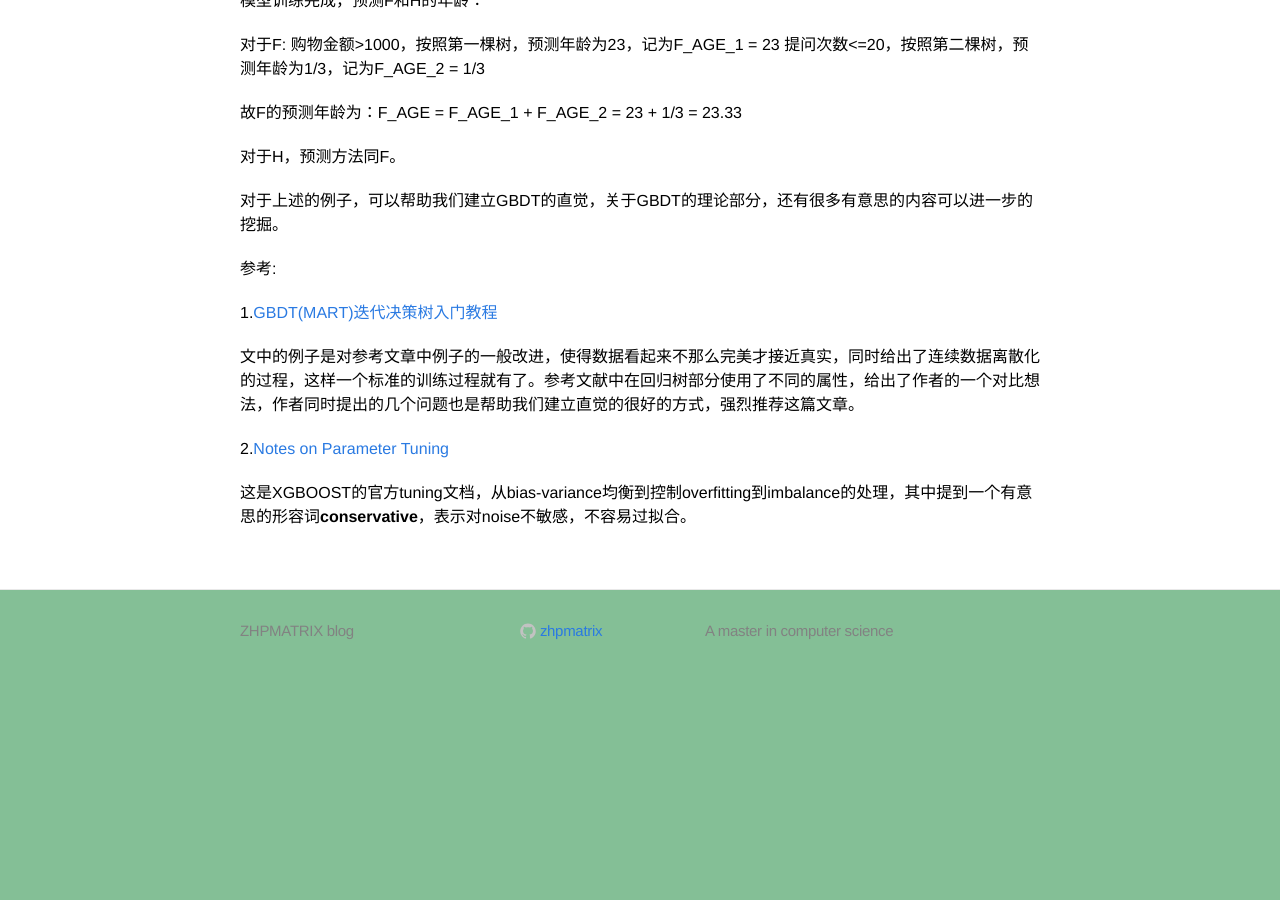
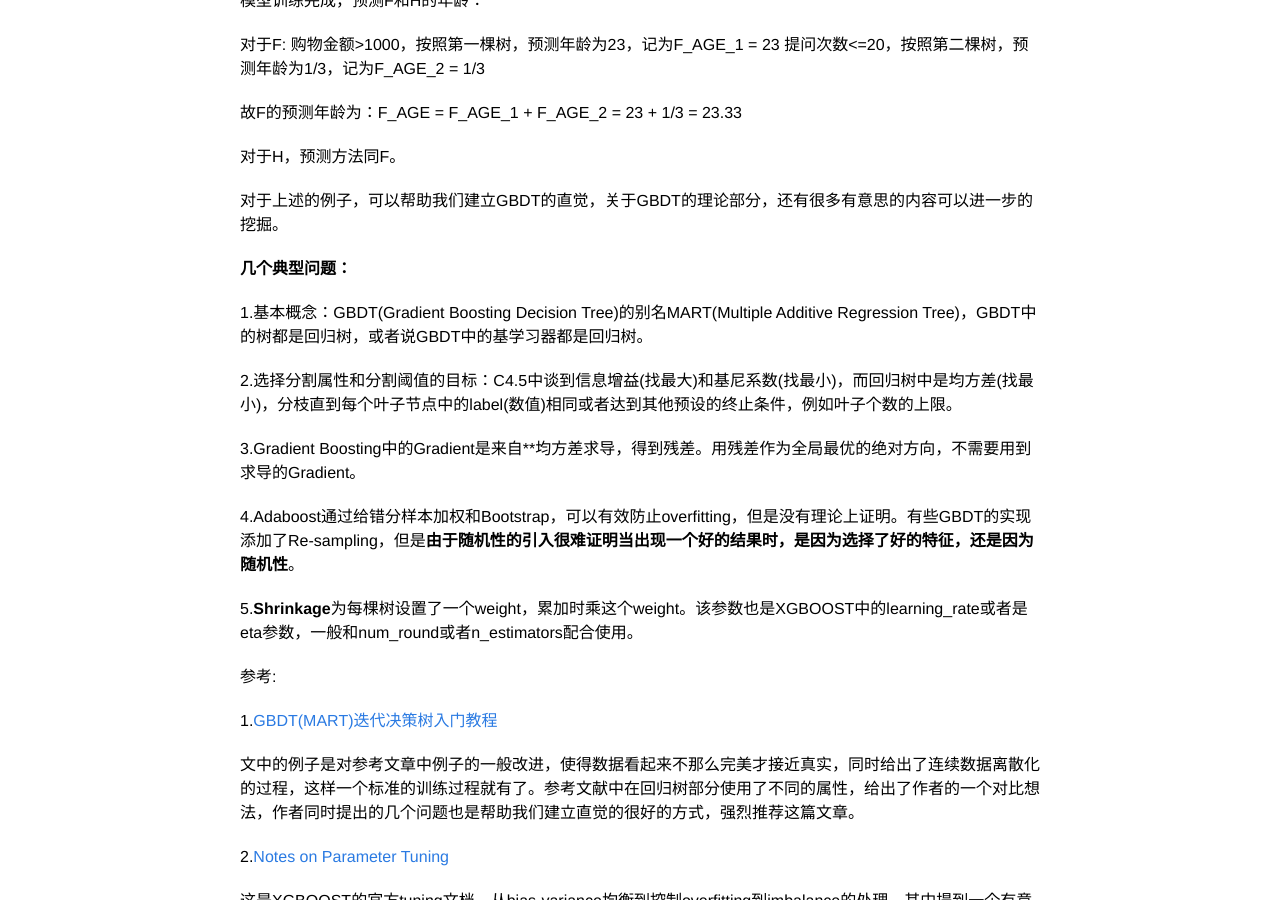
Before and after one commit to zhpmatrix/zhpmatrix.github.io, a Jekyll site: the page built from _posts/2017-04-01-gbdt.md, in a window 1280 px wide and 900 px high, scrolled down 1931 px. Built offline with Jekyll 4.4.1, drawn with Linux system fonts in a browser that asks for light colours; comment, search, counter and statistics services are not loaded; before the commit the page ends 2619 px from its top, so only the background shows below that.

Commit message:
update gbdt

```diff
--- a/_posts/2017-04-01-gbdt.md
+++ b/_posts/2017-04-01-gbdt.md
@@ -1,7 +1,7 @@
 ---
 layout: post
 title: "[ML&DM]GBDT-下里巴人版"
-excerpt: "XGBoost是GBDT的高效实现，本文用一个简单的例子说明GBDT工作方式，尽量不堆公式。"
+excerpt: "XGBoost是GBDT的高效实现，本文用一个简单的例子说明GBDT工作方式，尽量不堆公式。同时关于XGBOOST，给出了几个经典的问题，关于XGBOOST在实现上可能带有作者们自己的偏好，不管怎样，从比赛和项目使用来看，效果很不错。"
 date: 2017-04-01 20:00:00
 ---
 
@@ -73,6 +73,19 @@ date: 2017-04-01 20:00:00
 
 对于上述的例子，可以帮助我们建立GBDT的直觉，关于GBDT的理论部分，还有很多有意思的内容可以进一步的挖掘。
 
+**几个典型问题：**
+
+1.基本概念：GBDT(Gradient Boosting Decision Tree)的别名MART(Multiple Additive Regression Tree)，GBDT中的树都是回归树，或者说GBDT中的基学习器都是回归树。
+
+2.选择分割属性和分割阈值的目标：C4.5中谈到信息增益(找最大)和基尼系数(找最小)，而回归树中是均方差(找最小)，分枝直到每个叶子节点中的label(数值)相同或者达到其他预设的终止条件，例如叶子个数的上限。
+
+3.Gradient Boosting中的Gradient是来自**均方差求导，得到残差。用残差作为全局最优的绝对方向，不需要用到求导的Gradient。
+
+4.Adaboost通过给错分样本加权和Bootstrap，可以有效防止overfitting，但是没有理论上证明。有些GBDT的实现添加了Re-sampling，但是**由于随机性的引入很难证明当出现一个好的结果时，是因为选择了好的特征，还是因为随机性**。
+
+5.**Shrinkage**为每棵树设置了一个weight，累加时乘这个weight。该参数也是XGBOOST中的learning_rate或者是eta参数，一般和num_round或者n_estimators配合使用。
+
+
 参考:
 
 1.[GBDT(MART)迭代决策树入门教程](http://blog.csdn.net/w28971023/article/details/8240756)
```
